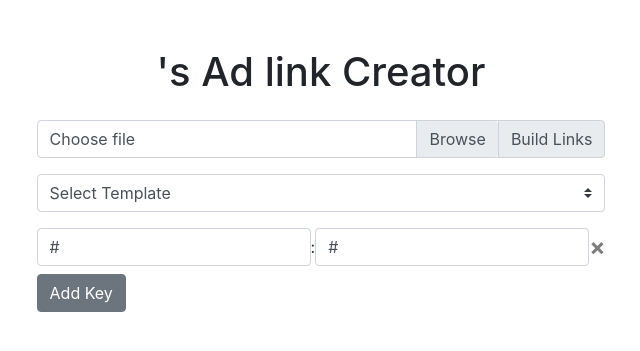
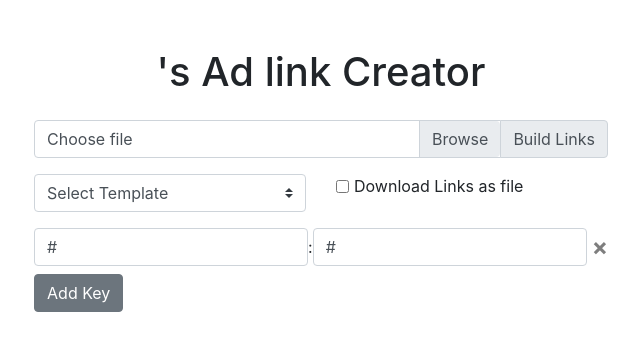
Before and after one commit to jmandarino-branch/ads-link-website, a Django app: template templates/index.html in a window 1280 px wide. Shown: the top 351 px of the page, without its empty margins (319-959 px from the left). Run offline with Django 3.2, Linux system fonts and the light colour scheme; the template is opened without the code that fills it: most values are stand-ins (such as "Sample title", 1, 10 or a date in 2020); some libraries are stand-ins or nearby versions.

Commit message:
added ability to download files

```diff
--- a/templates/index.html
+++ b/templates/index.html
@@ -19,6 +19,8 @@
                 </div>
             </div>
             <div class="form-group">
+                <div class="row">
+                    <div class="col">
                         <!-- select with values from ad_templates -->
                         <select name="template_name" class="custom-select">
                             <option selected="selected" disabled>Select Template</option>
@@ -30,6 +32,15 @@
                             {% endfor %}
 
                         </select>
+                    </div>
+                    <div class="col">
+                        <div class="form-check form-check-inline">
+                            <input class="form-check-input" type="checkbox" name="fileExport" id="fileExport"
+                                   value="True">
+                            <label class="form-check-label" for="fileExport">Download Links as file</label>
+                        </div>
+                    </div>
+                </div>
             </div>
 
             <div id="kvpairs" class="form-group">
@@ -129,4 +140,10 @@
 
     </script>
 
+        <style>
+        button.close{
+            padding-left: 5px;
+        }
+    </style>
+
 {% endblock %}
```
Also changed, not shown: links/utils.py (+18 -4 lines), links/views.py (+21 -1 lines). Lines whose indentation alone changed are shown as unchanged.
